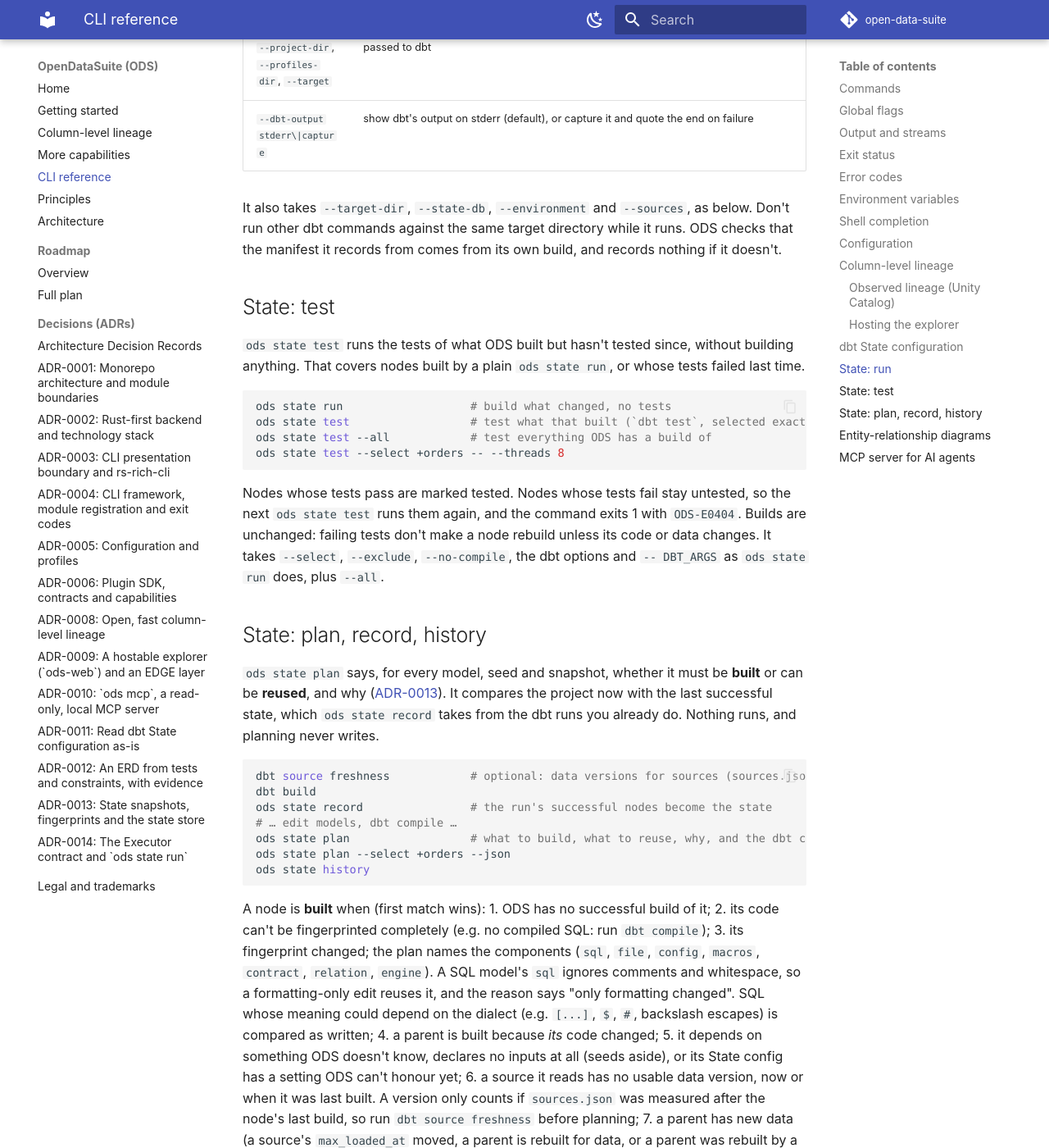
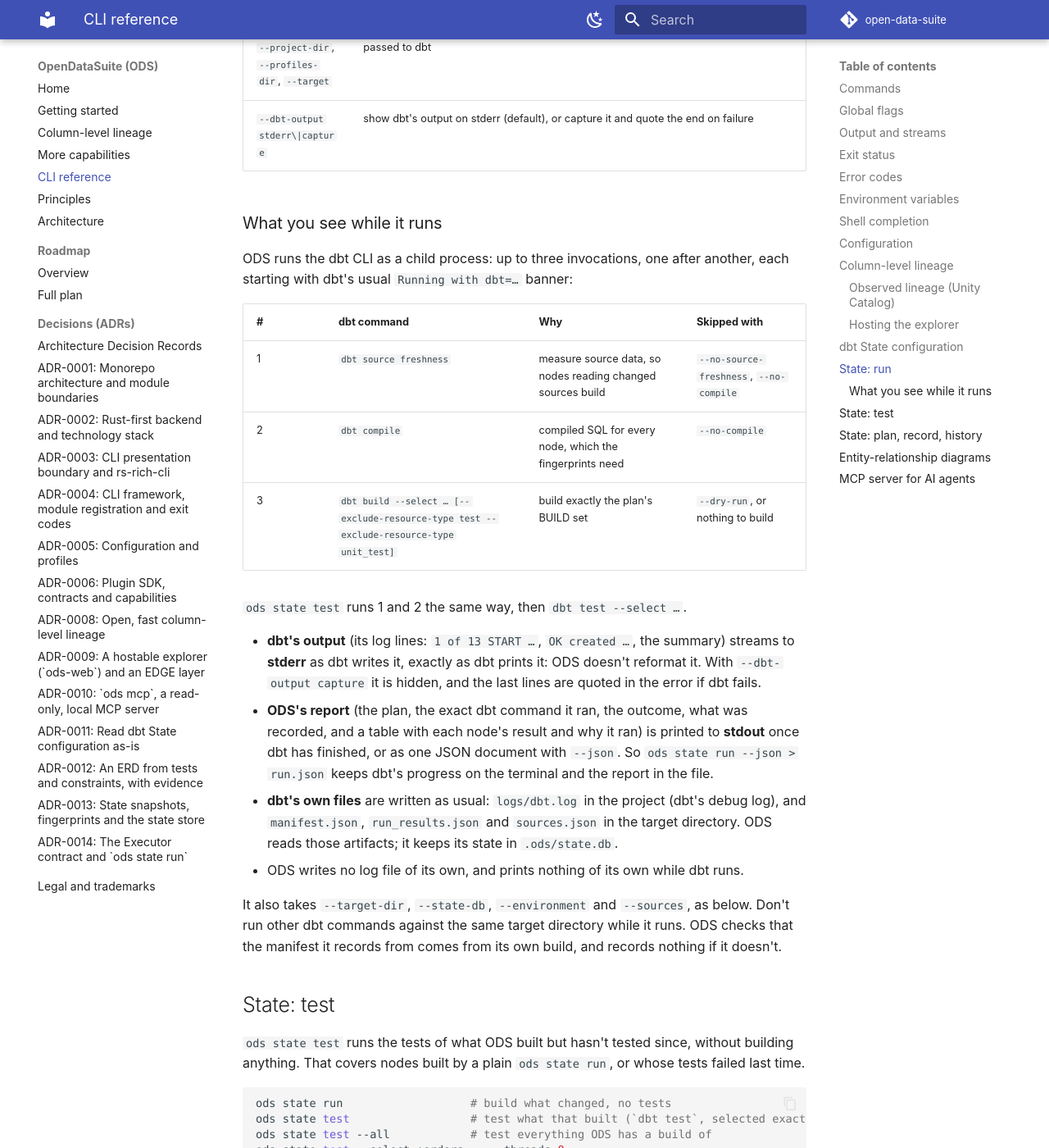
Before and after one commit to buchochelliq-labs/open-data-suite, an MkDocs documentation site: the page built from docs/cli.md, in a window 1280 px wide and 1400 px high, scrolled down 13844 px. Shown: the whole window at 82% size. Built offline with MkDocs 1.6.1 and Material for MkDocs 9.7.7, drawn with Linux system fonts in a browser that asks for light colours; comment, search, counter and statistics services are not loaded.

Commit message:
fix(dbt): stream dbt's output to stderr as it runs; document what a run shows
tokio's Command::output() always pipes stdout and stderr, so in the default
--dbt-output stderr mode dbt's output was captured and dropped.

Co-Authored-By: Claude Opus 5.5 <noreply@anthropic.com>
Claude-Session: https://claude.ai/code/session_019o28ABji7oKrHhDj6a9qF6

```diff
--- a/docs/cli.md
+++ b/docs/cli.md
@@ -463,6 +463,33 @@ stdout carries only the report (one JSON document with `--json`).
 | `--project-dir`, `--profiles-dir`, `--target` | passed to dbt |
 | `--dbt-output stderr\|capture` | show dbt's output on stderr (default), or capture it and quote the end on failure |
 
+### What you see while it runs
+
+ODS runs the dbt CLI as a child process: up to three invocations, one after another,
+each starting with dbt's usual `Running with dbt=…` banner:
+
+| # | dbt command | Why | Skipped with |
+|---|---|---|---|
+| 1 | `dbt source freshness` | measure source data, so nodes reading changed sources build | `--no-source-freshness`, `--no-compile` |
+| 2 | `dbt compile` | compiled SQL for every node, which the fingerprints need | `--no-compile` |
+| 3 | `dbt build --select … [--exclude-resource-type test --exclude-resource-type unit_test]` | build exactly the plan's BUILD set | `--dry-run`, or nothing to build |
+
+`ods state test` runs 1 and 2 the same way, then `dbt test --select …`.
+
+- **dbt's output** (its log lines: `1 of 13 START …`, `OK created …`, the summary)
+  streams to **stderr** as dbt writes it, exactly as dbt prints it: ODS doesn't
+  reformat it. With `--dbt-output capture` it is hidden, and the last lines are quoted
+  in the error if dbt fails.
+- **ODS's report** (the plan, the exact dbt command it ran, the outcome, what was
+  recorded, and a table with each node's result and why it ran) is printed to
+  **stdout** once dbt has finished, or as one JSON document with `--json`. So
+  `ods state run --json > run.json` keeps dbt's progress on the terminal and the
+  report in the file.
+- **dbt's own files** are written as usual: `logs/dbt.log` in the project (dbt's debug
+  log), and `manifest.json`, `run_results.json` and `sources.json` in the target
+  directory. ODS reads those artifacts; it keeps its state in `.ods/state.db`.
+- ODS writes no log file of its own, and prints nothing of its own while dbt runs.
+
 It also takes `--target-dir`, `--state-db`, `--environment` and `--sources`, as below.
 Don't run other dbt commands against the same target directory while it runs.
 ODS checks that the manifest it records from comes from its own build, and records
```
Also changed, not shown: 3 other files.
